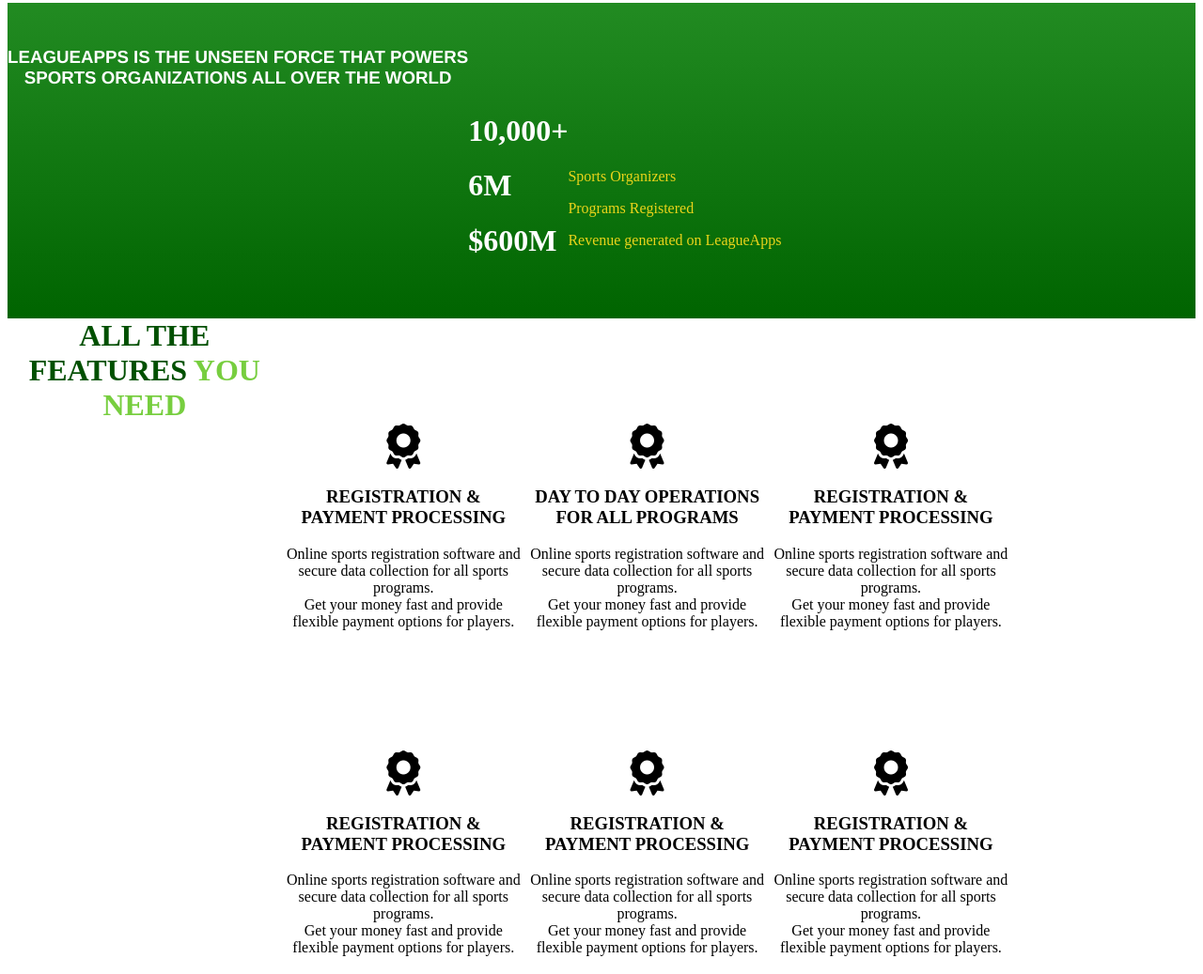
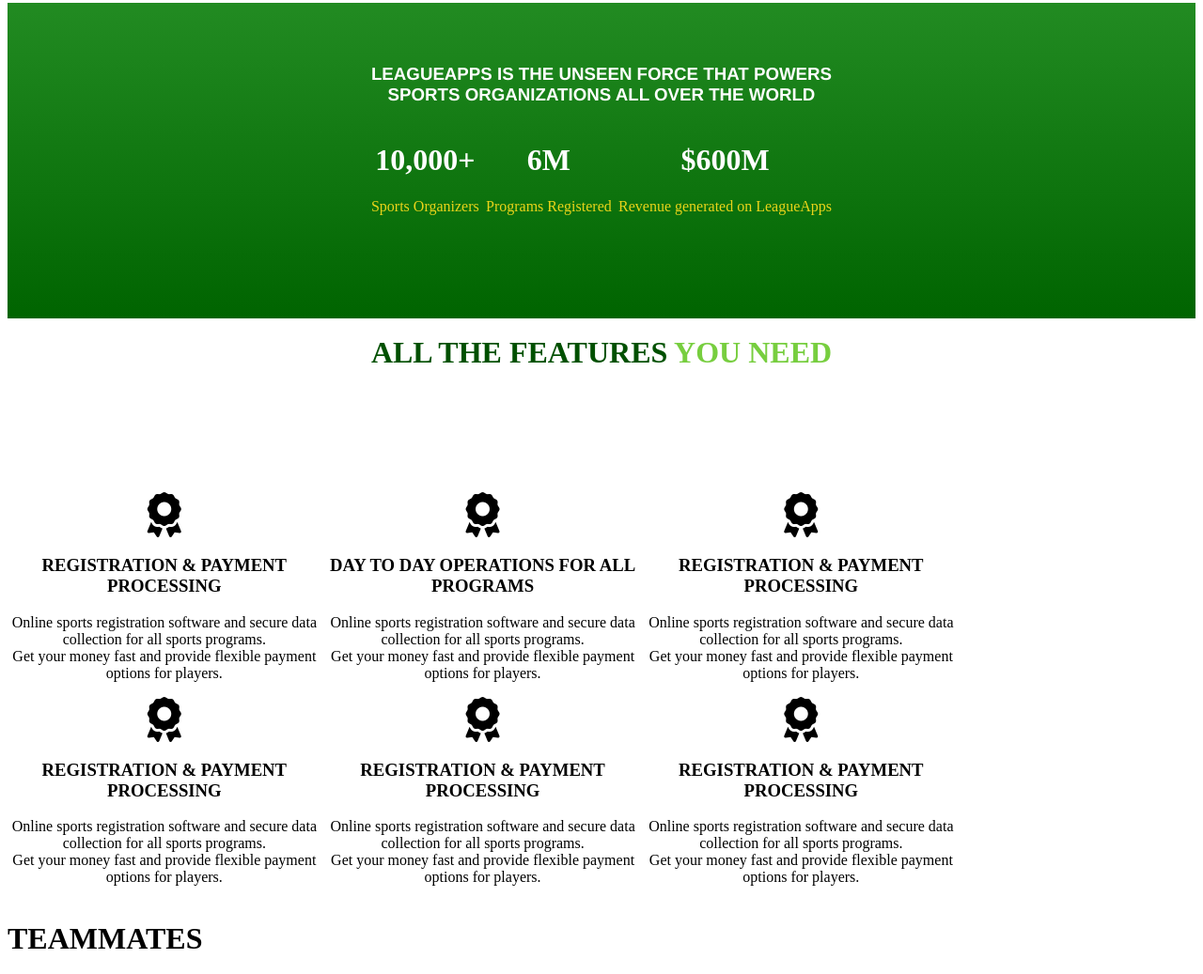
Before and after one commit to dankamzik/Practice-Websites, a plain HTML site: page league-apps-landing/index.html in a window 1280 px wide. Shown: the part 2544-3581 px from the top of the page at 94% size. Drawn offline with Linux system fonts and the light colour scheme.

Commit message:
Added in new styling, finally got titles centered

```diff
--- a/league-apps-landing/index.html
+++ b/league-apps-landing/index.html
@@ -67,27 +67,34 @@
                 </div>
         </div>
 </div>
-<div class="wrapper-stats">
+<div class="stats">
+        <div class="stats-wrapper">
             <div class="stats-title">
                 <h3><b>LEAGUEAPPS IS THE UNSEEN FORCE THAT POWERS</br> SPORTS ORGANIZATIONS ALL OVER THE WORLD</b></br></h3>
             </div>
-    <div class="stats-big">
+            <div class="stat-block">
+                <div class="stat-1">
                         <h1>10,000+</h1>
+                        <p>Sports Organizers</p>
+                </div>
+                <div class="stat-2">
                         <h1>6M</h1>
+                        <p>Programs Registered</p>
+                </div>
+                <div class="stat-3">
                         <h1>$600M</h1>
-    </div>
-    <div class="stats-small">
-            <p>Sports Organizers</p>
-            <p>Programs Registered</p>
                         <p>Revenue generated on LeagueApps</p>
                 </div>
             </div>
+        </div>
+    </div>
+<div class="poi-section">
     <div class="poi-wrapper">
         <div class="poi-title">
             <h1>ALL THE FEATURES<span style="color:#77ce3f"> YOU NEED</span>
         </div>
+        <div class="poi-features-block">
         <div class="poi-features-wrapper">
-        <div class= "test-one">
                 <div class="poi-one">
                         <i class="fas fa-award fa-3x"></i>
                         <h3>REGISTRATION & PAYMENT PROCESSING</h3>
@@ -103,8 +110,6 @@
                         <h3>REGISTRATION & PAYMENT PROCESSING</h3>
                         <p>Online sports registration software and secure data collection for all sports programs. </br>Get your money fast and provide flexible payment options for players.</p>
                 </div>
-        </div>
-        <div class= "test-two">
                 <div class="poi-four">
                         <i class="fas fa-award fa-3x"></i>
                         <h3>REGISTRATION & PAYMENT PROCESSING</h3>
@@ -119,6 +124,7 @@
                         <i class="fas fa-award fa-3x"></i>
                         <h3>REGISTRATION & PAYMENT PROCESSING</h3>
                         <p>Online sports registration software and secure data collection for all sports programs. </br>Get your money fast and provide flexible payment options for players.</p>
+                </div>
         </div>
     </div>
 </div>
--- a/league-apps-landing/stylesheet.css
+++ b/league-apps-landing/stylesheet.css
@@ -168,11 +168,17 @@
     color: #77ce3f;
 }
 
-.wrapper-stats{
+.stats{
     display: flex;
     background-image: linear-gradient(forestgreen, darkgreen);
     height: 21em;
    /* flex-direction: row; */
+}
+
+.stats-wrapper{
+    max-width: 1200px;
+    margin: 0 auto;
+    padding: 18px 0px;
 }
 
 .wrapper-stats .stats-title{
@@ -180,52 +186,65 @@
     justify-content: center;
 }
 
-.wrapper-stats .stats-title h3{
+.stat-block{
+    display: flex;
+}
+
+.stats .stats-wrapper .stats-title h3{
     color: white;
     font-family: helvetica;
     text-align: center;
     margin-top: 2.5em;
 }
 
-.wrapper-stats .stats-big {
-    display: inline-block;
-  /*  flex-direction: row; */
+.stat-block{
+    display:flex;
+    text-align: center;
     justify-content: space-between;
-    color: white;
-    margin-top: 6em;
 }
 
-.wrapper-stats .stats-small {
-    display: inline-block;
-  /*  flex-direction: row; */
-    justify-content: space-between;
+.stat-block h1{
+    color: white;
+}
+
+.stat-block p{
     color: #ead41a;
-    margin-top: 10em;
+}
+
+.poi-section{
+    display: flex;
 }
 
 .poi-wrapper{
-    display: flex;
     text-align: center;
 }
 
 .poi-wrapper .poi-title h1{
     color: #005000;
-    justify-content: center;
+    max-width: 1200px;
     margin: 0 auto;
+    padding: 18px 0px;
 }
 
-.poi-wrapper .poi-features-wrapper .test-one{
+.poi-features-block{
+    display: flex;
+}
+
+.poi-wrapper .poi-features-wrapper {
     margin-top: 7em;
     width: 80%;
     display: flex;
     flex-direction: row;
+    flex-wrap: wrap;
     justify-content: space-between;
+}
+.poi-wrapper .poi-features-wrapper div {
+    flex-basis: 33%;
 }
 
 .poi-wrapper .poi-features-wrapper .test-two{
     margin-top: 7em;
     width: 80%;
-    display: flex;
     flex-direction: row;
     justify-content: space-between;
 }
```
Lines whose indentation alone changed are shown as unchanged.
